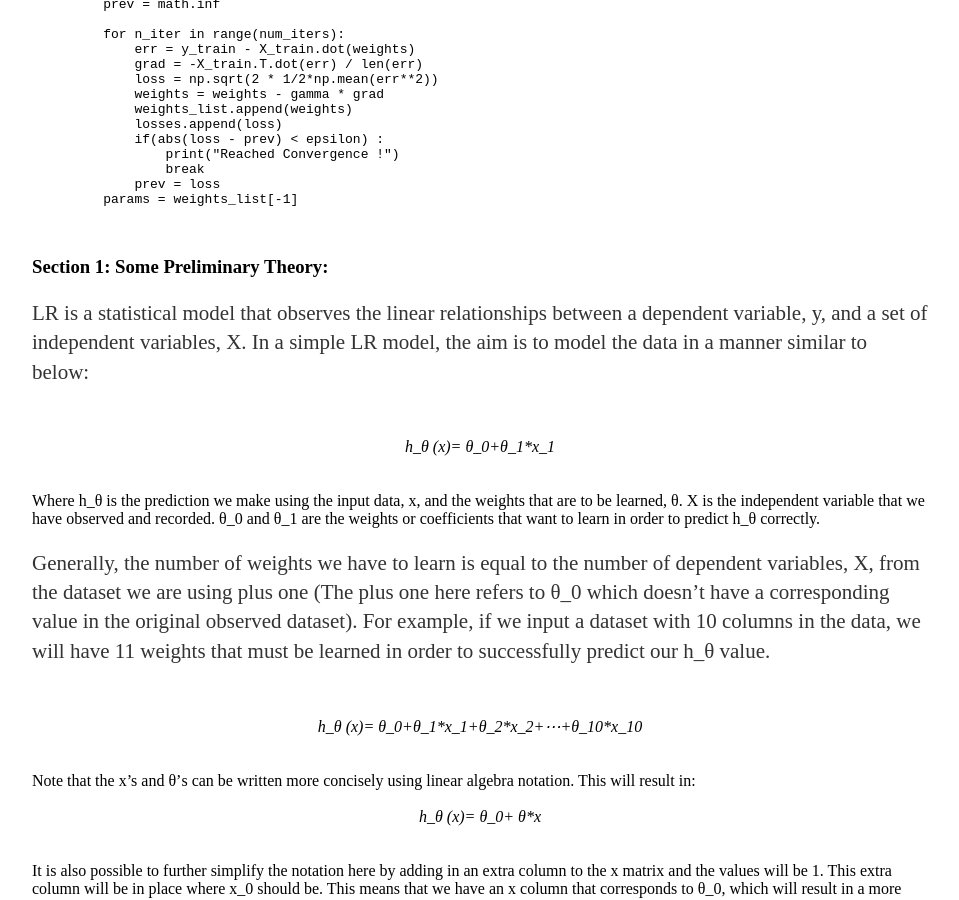
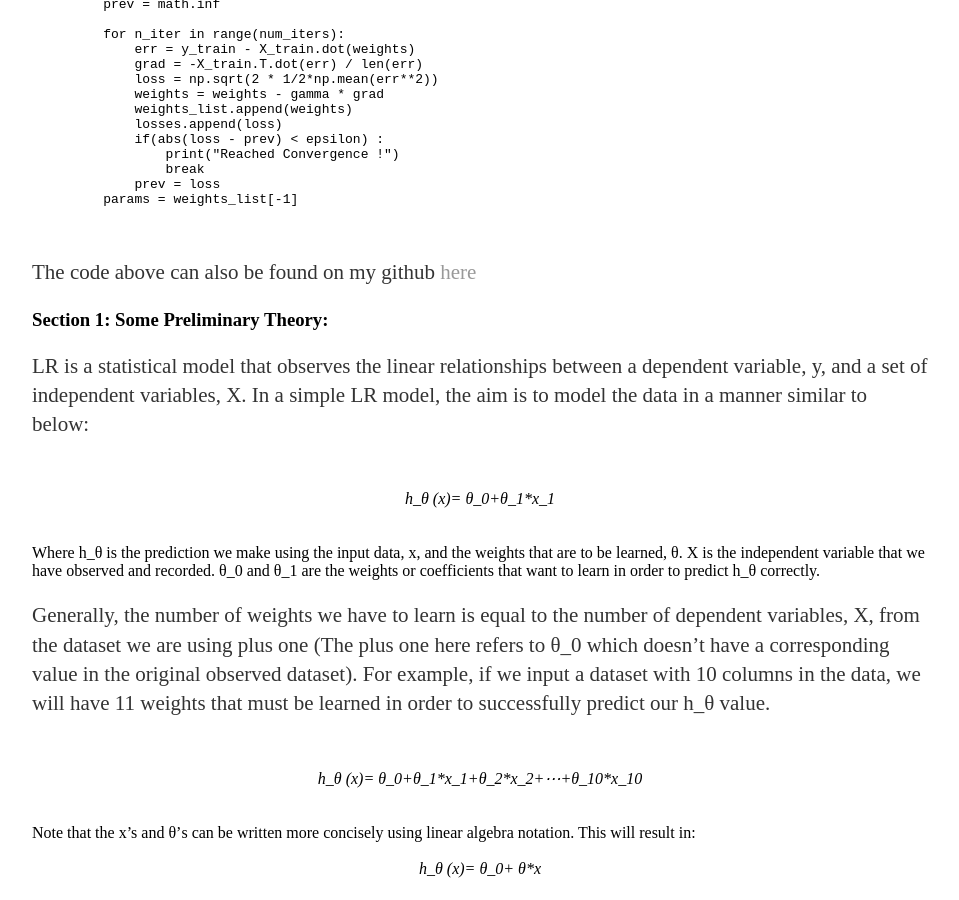
Before and after one commit to kerinb/kerinb.github.io, a Jekyll site: the page built from _posts/2019-12-10-linear-regression-from-scratch.md, in a window 1280 px wide and 900 px high, scrolled down 1319 px. Shown: the whole window, without its empty margins (160-1119 px from the left). Built offline with Jekyll 4.4.1, drawn with Linux system fonts in a browser that asks for light colours.

Commit message:
fix some small bugs on blog

```diff
--- a/_posts/2019-12-10-linear-regression-from-scratch.md
+++ b/_posts/2019-12-10-linear-regression-from-scratch.md
@@ -97,6 +97,10 @@ date: 2019-12-10
 </pre>
 </figure>
 
+<p>
+	The code above can also be found on my github <a href='https://github.com/kerinb/CodeBlogRepo/tree/master/LinearRegressionBlogCode'>here</a>
+</p>
+
 <h3>
 	Section 1: Some Preliminary Theory:
 </h3>
@@ -184,11 +188,11 @@ date: 2019-12-10
 
 	Or if we were computing this over many training samples at a time, the error function would then be:<br><br>
 
-	<center><i>error=∑_(i=1)^N(prediction-y)^2 <i></center><br><br>
+	<center><i>error=∑_(i=1)^N(prediction-y)^2<i></center><br><br>
 
 	So, when we take the derivative of this function we obtain:<br><br>
 
-	<center><i>error derivative=2*(prediction-y) <i></center><br><br>
+	<center><i>error derivative=2*(prediction-y)<i></center><br><br>
 
 	This now gives us the direction in which we want to go to reduce the error, and know I will introduce a new term called
 	alpha, or the learning rate.
```
